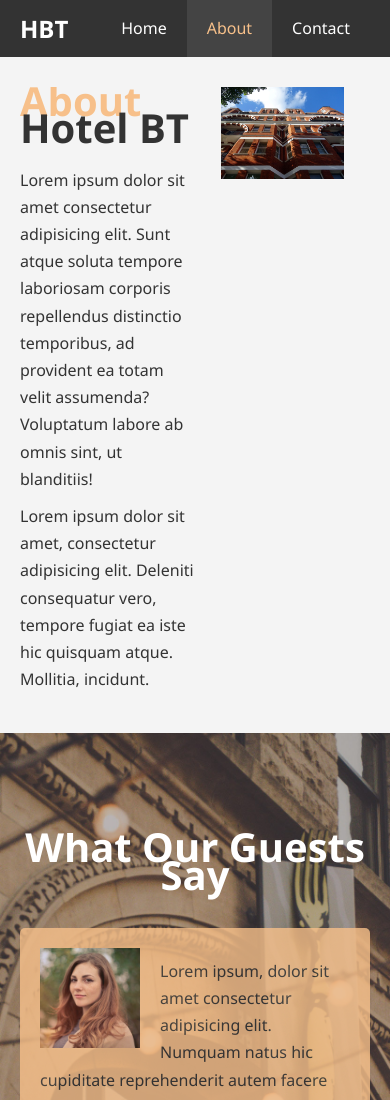
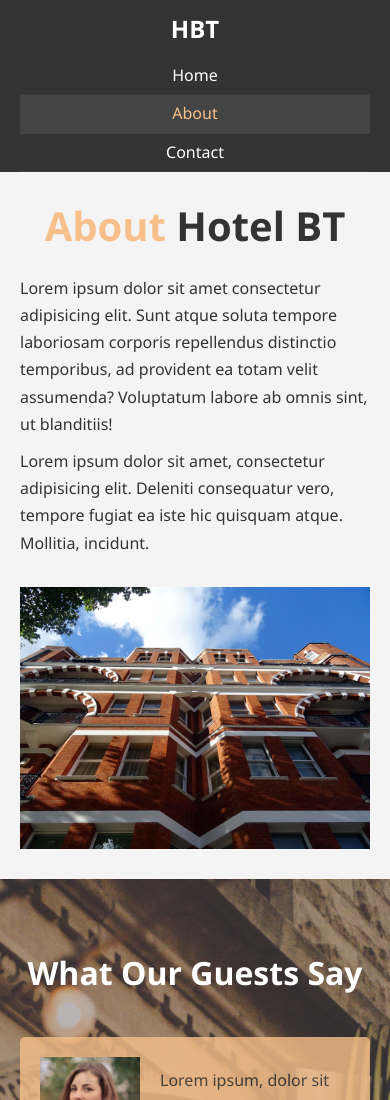
Before and after one commit to fobrien99/hotel-website, a plain HTML site: page about.html in a window 390 px wide. Shown: the top 1100 px of the page. Drawn offline with Linux system fonts and the light colour scheme.

Commit message:
added media queries

```diff
--- a/about.html
+++ b/about.html
@@ -7,6 +7,7 @@
      <meta name="description" content="Welcome to the most extraordinary hotel in Boston Massachusetts">
     <meta name="keywords" content="hotel, boston hotel, new england hotel">
     <link rel="stylesheet" href="css/style.css">
+    <link rel="stylesheet" media="screen and (max-width: 768px)" href="css/mobile.css">
     <title>Hotel BT | About</title>
 </head>
 <body>
--- /dev/null
+++ b/css/mobile.css
@@ -0,0 +1,80 @@
+#navbar .logo {
+    float: none;
+    text-align: center;
+}
+
+#navbar ul, #navbar ul li {
+    float: none;
+}
+
+#navbar ul li a {
+    padding: 5px;
+    border-bottom: 1px dotted #444;
+}
+
+#showcase {
+    height: 100%;
+}
+
+#showcase .showcase-content {
+    padding-top: 70px;
+    padding-bottom: 30px;
+}
+
+/* Home info */
+#home-info {
+    height: 400px;
+}
+
+#home-info .info-img {
+    display: none;
+}
+
+#home-info .info-content {
+    float: none;
+    width: 100%;
+}
+
+/* Boxes */
+.box {
+    float: none;
+    width: 100%;
+}
+
+#about-info .info-left h1 {
+    line-height: 3rem;
+}
+
+#about-info .info-right,
+#about-info .info-left {
+    float: none;
+    width: 100%;
+}
+
+.l-heading {
+    text-align: center;
+}
+
+#about-info .info-right {
+    margin-top: 30px;
+}
+
+#about-info .info-right img {
+    display: block;
+    width: 100%;
+    margin: auto;
+}
+
+#testimonials {
+    padding-top: 70px;
+}
+
+#testimonials h2 {
+    line-height: 3rem;
+    font-size: 2rem;
+}
+
+/* Contact */
+#contact-info .box {
+    border-bottom: 1px dotted #444;
+}
--- a/css/style.css
+++ b/css/style.css
@@ -149,7 +149,7 @@ p {
 
 /* Home Info */
 #home-info {
-    height: 400px;
+    height: 450px;
 }
 
 #home-info .info-img {
@@ -204,7 +204,7 @@ p {
 }
 
 #testimonials {
-    height: 600px;
+    height: 100%;
     background: url(../img/test-bg.jpg) no-repeat center center/cover;
     padding-top: 100px;
 }
```
Also changed, not shown: contact.html (+1 -0 lines), index.html (+1 -0 lines).
